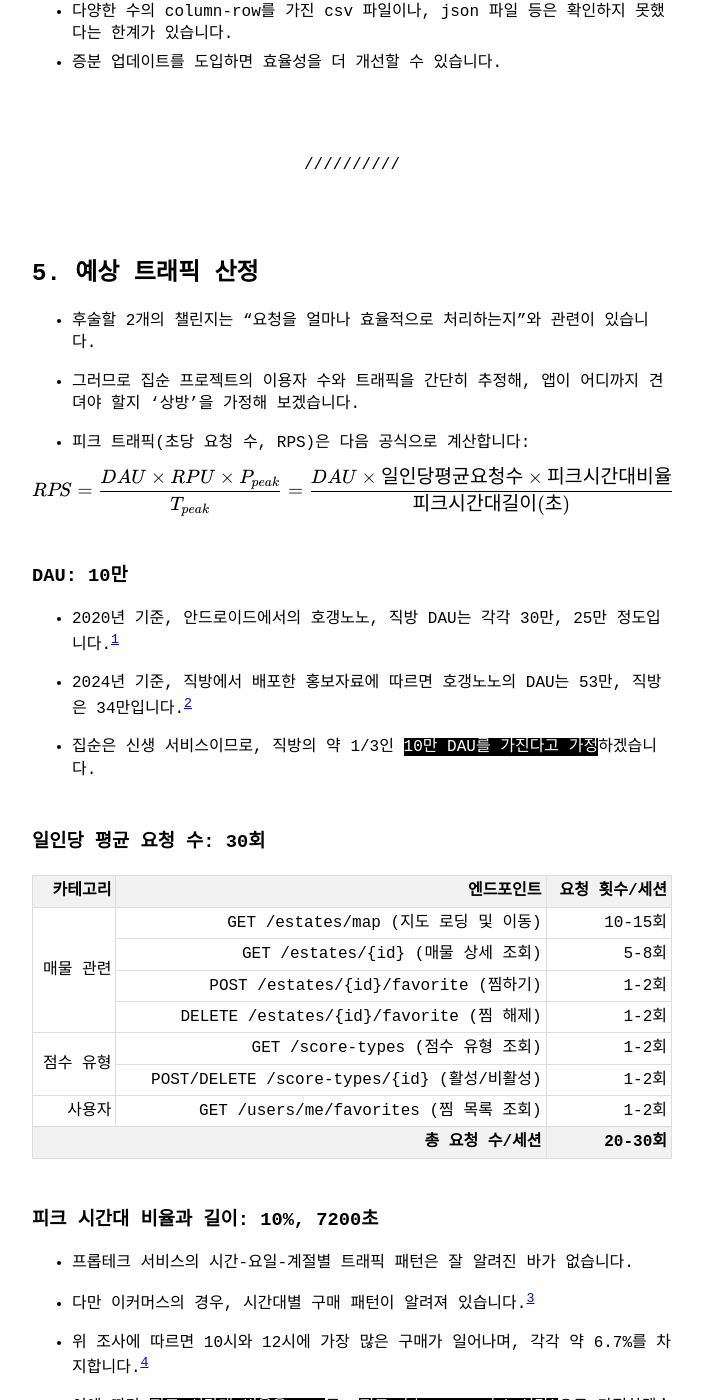
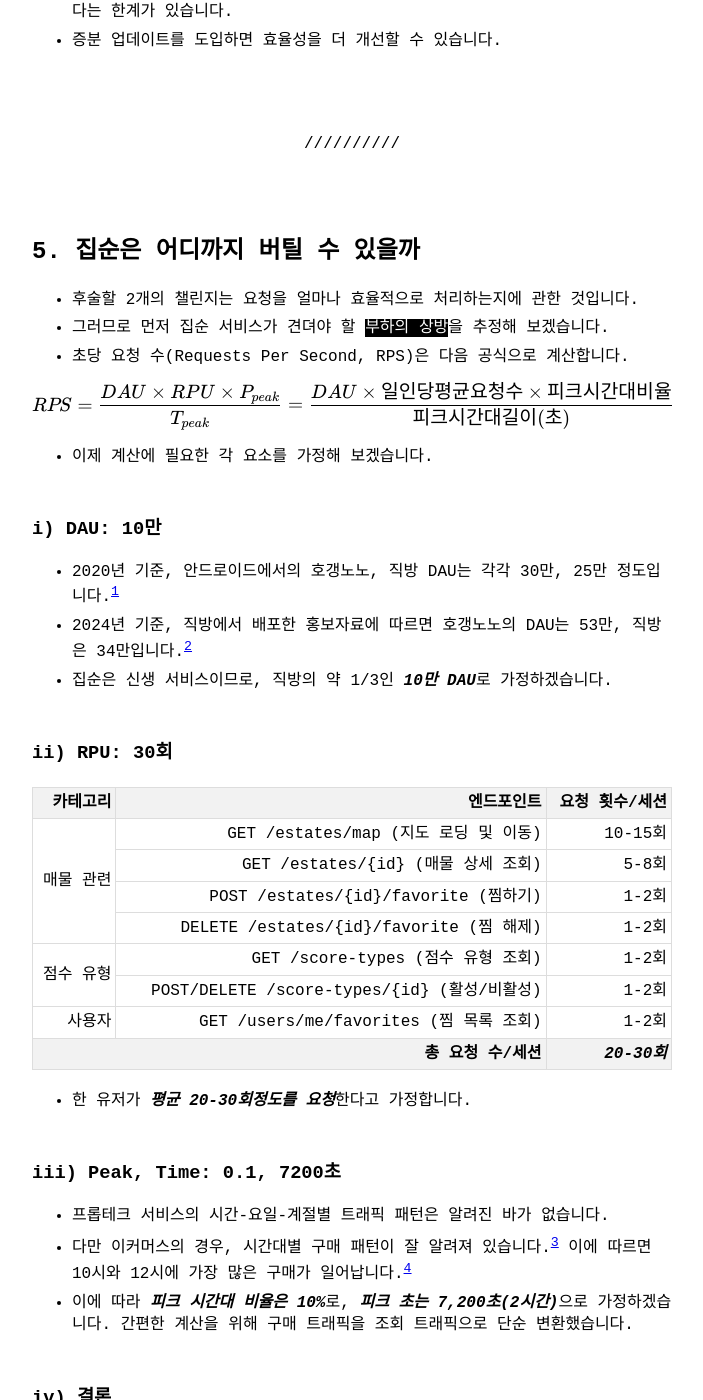
Before and after one commit to electronyoon/electronyoon.github.io, a Jekyll site: the page built from _posts/2025-03-16-집순-프로젝트-후기.md, in a window 1280 px wide and 1400 px high, scrolled down 5874 px. Shown: the whole window, without its empty margins (288-991 px from the left). Built offline with Jekyll 4.4.1, drawn with Linux system fonts in a browser that asks for light colours; some of the changed text lies outside the part shown.

Commit message:
amend post

````diff
--- a/_posts/2025-03-16-집순-프로젝트-후기.md
+++ b/_posts/2025-03-16-집순-프로젝트-후기.md
@@ -9,7 +9,7 @@
 2. [컨셉](#2-컨셉)
 3. [구현](#3-구현)
 4. [챌린지: 선택적 리소스 처리](#4-챌린지-선택적-리소스-처리)
-5. [예상 트래픽 산정](#5-예상-트래픽-산정)
+5. [집순은 어디까지 버틸 수 있을까](#5-집순은-어디까지-버틸-수-있을까)
 6. [챌린지: 포괄적 요청 추적 시스템](#6-포괄적-요청-추적-시스템)
 7. [챌린지: 지오스페이셜 쿼리 성능 향상](#7-지오스페이셜-쿼리-성능-향상)
 
@@ -27,13 +27,15 @@
 
 - 다들 이렇게 말하는 듯합니다. "네가 뭘 원하는 지는 모르겠어, 여기 다 줄테니 알아서 체크박스에 클릭해. 방 2개, 에어컨 1개, 욕조 1개."
 
-- 그런데 나에게 맞는 공간이 건축물대장 비스무리한 일람표 하나 있으면 찾아진답니까?
+- 하지만 이것만으론 부족합니다.
 
 - 누군가는 편의점이 가깝기를, 누군가는 체육시설이 주변에 있기를 바랄 수도 있죠. 누군가는 지하철만 좋아하고 버스는 싫어하지만, 누군가에겐 둘 다 상관 없을 수도 있습니다. 주차장에 물이 잠기는게 무서워 지형상 고지대를 선호할수도 있구요. 상대적으로 제일 낮은 범죄율의 도시에 살고싶어할 수도 있습니다.
 
-- 집순 프로젝트는 이래서 만들어졌습니다.
+- 집순 프로젝트가 만들어진 이유입니다.
 
-> 다양한 부동산 정보를 조합해 의사 결정을 돕고 싶다.
+  ```
+  다양한 부동산 정보를 조합해 의사 결정을 돕고 싶다.
+  ```
 
 ---
 
@@ -95,15 +97,15 @@
 
 # 4. 챌린지: 선택적 리소스 처리
 
-### 문제
+### i) 문제
 - SourceJob은 정적 리소스들을 지정된 테이블로 적재합니다.
 - 하지만 리소스 개수가 늘어난다면 어떨까요? 매번 전체를 적재하는 과정을 거쳐야 할까요?
 
-### 해결
+### ii) 해결
 - '선택적 리소스 처리' 전략을 도입했습니다.
 - 리소스의 [변경 여부를 판단](https://github.com/f-lab-edu/zipsoon/blob/main/batch/src/main/java/com/zipsoon/batch/application/service/source/collector/SourceCollector.java#L5)하도록 하고, 변경된 것만 적재하는 방식입니다.
 
-### 성과
+### iii) 성과
 
 <div class="chart-container">
   <canvas id="timeImprovementChart"></canvas>
@@ -231,33 +233,31 @@
 - 5개의 시나리오에서 '전체 적재'와 '딱 1개만 적재'를 비교했습니다.
 - **시간 효율성**: 리소스 개수가 증가할수록 선형적으로 개선됩니다. 리소스가 10개일 때 최대 **4.4배** 개선됩니다.
 
-### 한계
+### iv) 한계
 - 파일 시뮬레이션으로 구현했기 때문에, 스프링 환경에서의 트랜잭션 개선사항은 확인하지 못했다는 한계가 있습니다.
 - 다양한 수의 column-row를 가진 csv 파일이나, json 파일 등은 확인하지 못했다는 한계가 있습니다.
 - 증분 업데이트를 도입하면 효율성을 더 개선할 수 있습니다.
 
 ---
 
-# 5. 예상 트래픽 산정
+# 5. 집순은 어디까지 버틸 수 있을까
 
-- 후술할 2개의 챌린지는 "요청을 얼마나 효율적으로 처리하는지"와 관련이 있습니다.
-
-- 그러므로 집순 프로젝트의 이용자 수와 트래픽을 간단히 추정해, 앱이 어디까지 견뎌야 할지 '상방'을 가정해 보겠습니다.
-
-- 피크 트래픽(초당 요청 수, RPS)은 다음 공식으로 계산합니다:
+- 후술할 2개의 챌린지는 요청을 얼마나 효율적으로 처리하는지에 관한 것입니다.
+- 그러므로 먼저 집순 서비스가 견뎌야 할 `부하의 상방`을 추정해 보겠습니다.
+- 초당 요청 수(Requests Per Second, RPS)은 다음 공식으로 계산합니다.
 
 <span class="math">RPS = \frac{DAU \times RPU \times P_{peak}}{T_{peak}} = \frac{DAU \times 일인당 평균 요청 수 \times 피크 시간대 비율}{피크 시간대 길이(초)}</span>
 
-### DAU: 10만
+- 이제 계산에 필요한 각 요소를 가정해 보겠습니다.
+
+### i) DAU: 10만
 
 - 2020년 기준, 안드로이드에서의 호갱노노, 직방 DAU는 각각 30만, 25만 정도입니다.[^1]
-
 - 2024년 기준, 직방에서 배포한 홍보자료에 따르면 호갱노노의 DAU는 53만, 직방은 34만입니다.[^2]
-
-- 집순은 신생 서비스이므로, 직방의 약 1/3인 `10만 DAU를 가진다고 가정`하겠습니다.
+- 집순은 신생 서비스이므로, 직방의 약 1/3인 ***10만 DAU***로 가정하겠습니다.
 
 
-### 일인당 평균 요청 수: 30회
+### ii) RPU: 30회
 
 <table>
     <thead>
@@ -301,26 +301,25 @@
         </tr>
         <tr>
             <th colspan="2">총 요청 수/세션</th>
-            <th>20-30회</th>
+            <th><i>20-30회</i></th>
         </tr>
     </tbody>
 </table>
 
-### 피크 시간대 비율과 길이: 10%, 7200초
+- 한 유저가 ***평균 20-30회정도를 요청***한다고 가정합니다.
 
-- 프롭테크 서비스의 시간-요일-계절별 트래픽 패턴은 잘 알려진 바가 없습니다.
 
-- 다만 이커머스의 경우, 시간대별 구매 패턴이 알려져 있습니다.[^3]
+### iii) Peak, Time: 0.1, 7200초
 
-- 위 조사에 따르면 10시와 12시에 가장 많은 구매가 일어나며, 각각 약 6.7%를 차지합니다.[^4]
+- 프롭테크 서비스의 시간-요일-계절별 트래픽 패턴은 알려진 바가 없습니다.
+- 다만 이커머스의 경우, 시간대별 구매 패턴이 잘 알려져 있습니다.[^3] 이에 따르면 10시와 12시에 가장 많은 구매가 일어납니다.[^4]
+- 이에 따라 ***피크 시간대 비율은 10%***로, ***피크 초는 7,200초(2시간)***으로 가정하겠습니다. 간편한 계산을 위해 구매 트래픽을 조회 트래픽으로 단순 변환했습니다.
 
-- 이에 따라 `피크 시간대 비율은 10%`로, `피크 초는 7,200초(2시간)`으로 가정하겠습니다. 간편한 계산을 위해 구매 트래픽을 조회 트래픽으로 단순 변환했습니다.
-
-### 결론
+### iv) 결론
 
 <span class="math">RPS = \frac{100,000 \times 30 \times 0.1}{7,200} = \frac{300,000}{7,200} = 41.67</span>
 
-- 따라서 집순은 **최대 초당 약 42개의 요청**을 처리할 수 있어야 합니다.
+- 집순은 **최대 초당 약 42개의 요청**을 처리할 수 있어야 합니다.
 - 여유롭게 설계하기 위해 **목표 RPS는 50**으로 설정하겠습니다.
 
 ---
````
